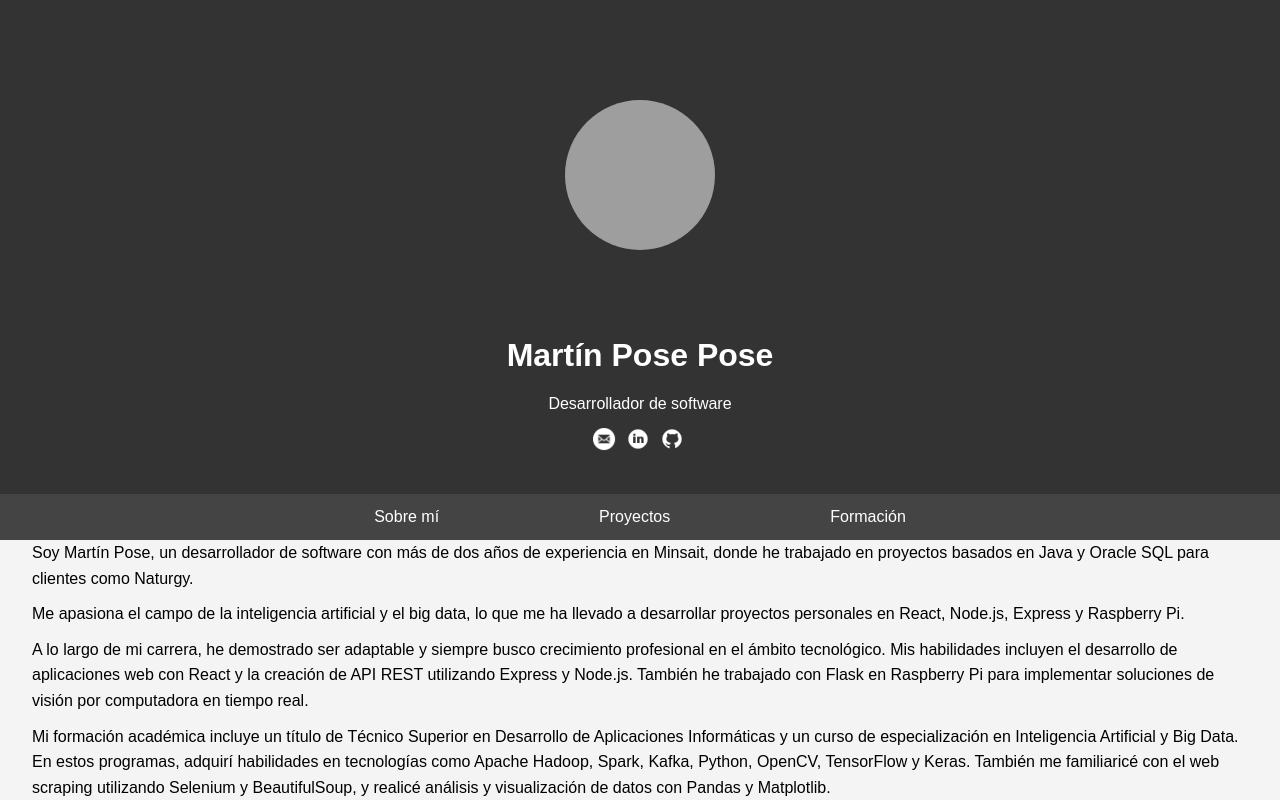
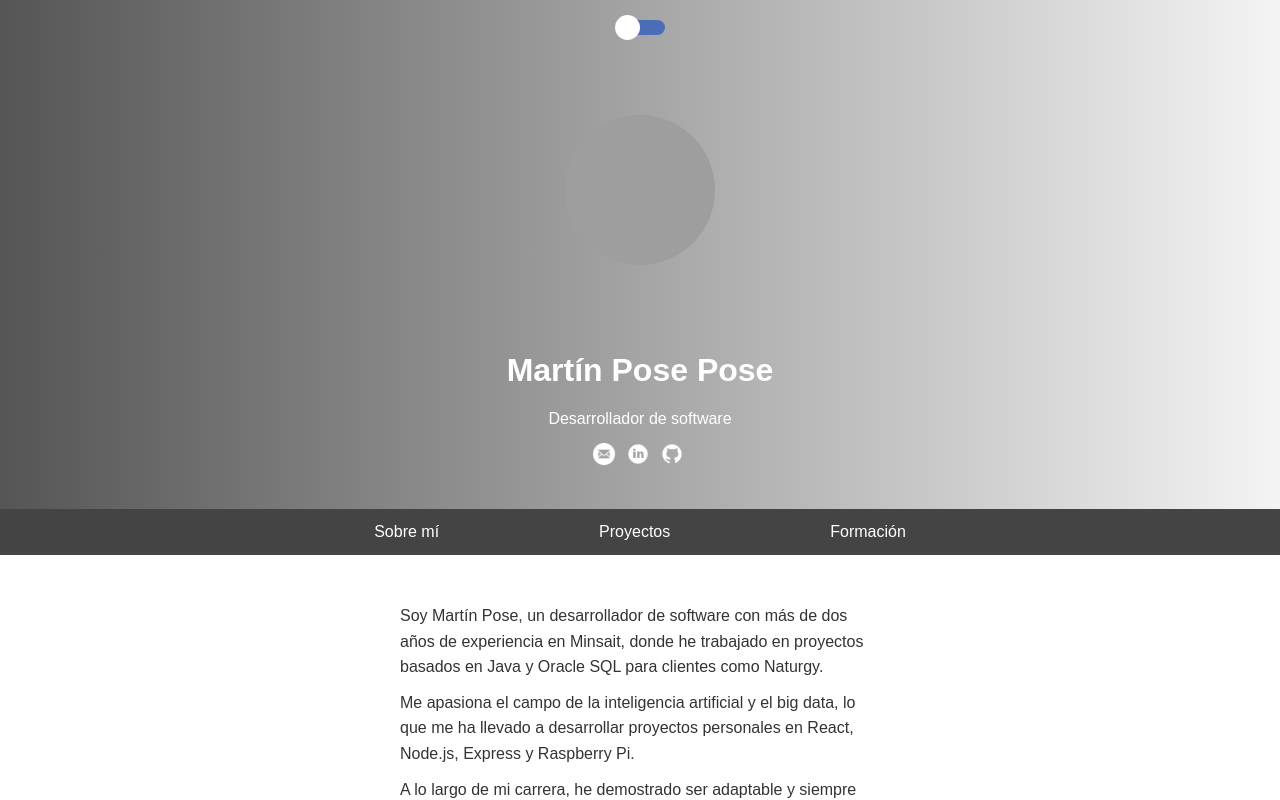
Before and after one commit to Martypose/Martypose.github.io, a React (Create React App) app: page / in a window 1280 px wide. Shown: the top 800 px of the page. Built offline with nearby package versions, Linux system fonts and the light colour scheme; grey boxes are pictures that could not be loaded.

Commit message:
Modo oscuro y claro

```diff
--- a/package.json
+++ b/package.json
@@ -7,7 +7,9 @@
     "@testing-library/jest-dom": "^5.16.5",
     "@testing-library/react": "^13.4.0",
     "@testing-library/user-event": "^13.5.0",
+    "bootstrap": "^5.2.3",
     "react": "^18.2.0",
+    "react-bootstrap": "^2.7.2",
     "react-dom": "^18.2.0",
     "react-router-dom": "^6.10.0",
     "react-scripts": "5.0.1",
--- a/src/App.css
+++ b/src/App.css
@@ -1,3 +1,13 @@
+:root {
+  --color-bg: #ffffff;
+  --color-text: #333333;
+  --color-header: #4b6cb7;
+  --color-card: #fff;
+  --color-card-shadow: rgba(0, 0, 0, 0.5);
+}
+
+
+
 /* Reset básico de estilos */
 * {
   margin: 0;
@@ -9,7 +19,8 @@
 body {
   font-family: Arial, sans-serif;
   line-height: 1.6;
-  background-color: #f4f4f4;
+  background-color: var(--color-bg);
+  color: var(--color-text);
 }
 
 h1, h2, h3, h4 {
@@ -113,10 +124,25 @@ nav ul li a:hover {
   border-radius: 5px;
 }
 
+/* Sección principal */
+main {
+  padding: 20px;
+  margin-top: 20px; /* Agrega un margen superior */
+}
+
 /* Contenedor de contenido con espaciado a los lados */
 .content-container {
-  padding-left: 20rem;
-  padding-right: 20rem;
+  padding-left: 25rem;
+  padding-right: 25rem;
+  padding-top: 3rem; /* Agrega un relleno superior */
+  padding-bottom: 3rem; /* Agrega un relleno inferior */
+}
+/* Encabezado */
+header {
+  background-image: linear-gradient(to right, #555, #f4f4f4);
+  padding: 20px;
+  text-align: center;
+  background-color: var(--color-header);
 }
 
 .header-image {
@@ -151,7 +177,8 @@ nav ul li a:hover {
 }
 /* Estilos para la tarjeta del proyecto */
 .project-card {
-  background-color: #fff;
+  color: var(--color-text);
+  background-color: var(--color-card);
   padding: 20px;
   border-radius: 5px;
   box-shadow: 0 2px 5px rgba(0, 0, 0, 0.1);
@@ -198,11 +225,6 @@ nav ul li a:hover {
     margin: 1rem; /* Ajustamos el margen aquí */
   }
 }
-
-  .content-container {
-    padding-left: 2rem;
-    padding-right: 2rem;
-  }
 
   .header-content {
     flex-direction: column;
@@ -294,3 +316,42 @@ nav ul li a:hover {
     margin: 0.5rem;
   }
 }
+
+
+input[type='range'] {
+  -webkit-appearance: none;
+  width: 50px;
+  height: 15px;
+  background: var(--color-header);
+  outline: none;
+  border-radius: 10px;
+  cursor: pointer;
+}
+
+input[type='range']::-webkit-slider-thumb {
+  -webkit-appearance: none;
+  appearance: none;
+  width: 25px;
+  height: 25px;
+  background: #fff;
+  cursor: pointer;
+  border-radius: 50%;
+  transition: background 0.3s ease-in-out;
+}
+
+input[type='range']::-moz-range-thumb {
+  width: 25px;
+  height: 25px;
+  background: #fff;
+  cursor: pointer;
+  border-radius: 50%;
+  transition: background 0.3s ease-in-out;
+}
+
+input[type='range']:active::-webkit-slider-thumb {
+  background: #ccc;
+}
+
+input[type='range']:active::-moz-range-thumb {
+  background: #ccc;
+}
--- a/src/pages/Card.js
+++ b/src/pages/Card.js
@@ -5,9 +5,8 @@ const CardContainer = styled.div`
   display: flex;
   flex-direction: column;
   align-items: center;
-  background-color: #fff;
   border-radius: 8px;
-  box-shadow: 0 4px 6px rgba(0, 0, 0, 0.1);
+  box-shadow: 0 4px 6px var(--color-card-shadow);
   margin: 1rem;
   padding: 1.5rem;
   max-width: 350px;
--- a/src/pages/Header.js
+++ b/src/pages/Header.js
@@ -1,16 +1,52 @@
-import React from 'react';
+import React, { useState, useEffect } from 'react';
 import profileImage from '../assets/MPP.jpg';
 import emailIcon from '../assets/email_icon.png';
 import linkedinIcon from '../assets/linkedin_icon.png';
 import githubIcon from '../assets/github_icon.png';
+import { Carousel } from 'react-bootstrap';
+
 
 const Header = () => {
+  const [theme, setTheme] = useState('light');
+  const handleSliderClick = (event) => {
+    const newValue = event.target.value;
+    setTheme(newValue > 50 ? 'dark' : 'light');
+  };
+
   const name = 'Martín Pose Pose';
   const title = 'Desarrollador de software';
+
+  useEffect(() => {
+    const root = document.documentElement;
+
+/* En el useEffect, añade estas líneas para cambiar los colores de fondo del body y las tarjetas del proyecto */
+if (theme === 'dark') {
+  // Cambiar a modo oscuro
+  root.style.setProperty("--color-bg", "#333333");
+  root.style.setProperty("--color-text", "#ffffff");
+  root.style.setProperty("--color-header", "#182848");
+  root.style.setProperty("--color-card", "#424242"); // Cambiar el color de fondo de las tarjetas del proyecto
+  root.style.setProperty("--color-card-shadow", "rgba(255, 255, 255, 0.5)"); // Cambiar el box-shadow a blanco
+} else {
+  // Cambiar a modo claro
+  root.style.setProperty("--color-bg", "#ffffff");
+  root.style.setProperty("--color-text", "#333333");
+  root.style.setProperty("--color-header", "#4b6cb7");
+  root.style.setProperty("--color-card", "#fff"); // Cambiar el color de fondo de las tarjetas del proyecto
+  root.style.setProperty("--color-card-shadow", "rgba(0, 0, 0, 0.5)"); // Cambiar el box-shadow a negro
+}
+  }, [theme]);
 
   return (
     <header>
       <div className="header-content">
+      <input
+          type="range"
+          min="0"
+          max="100"
+          value={theme === 'dark' ? 100 : 0}
+          onChange={handleSliderClick}
+        />
         <div className="header-image">
           <img className="profile-image" src={profileImage} alt="Carnet" />
         </div>
```
Also changed, not shown: 1 other file (tests, documents, lock files or other folders).
